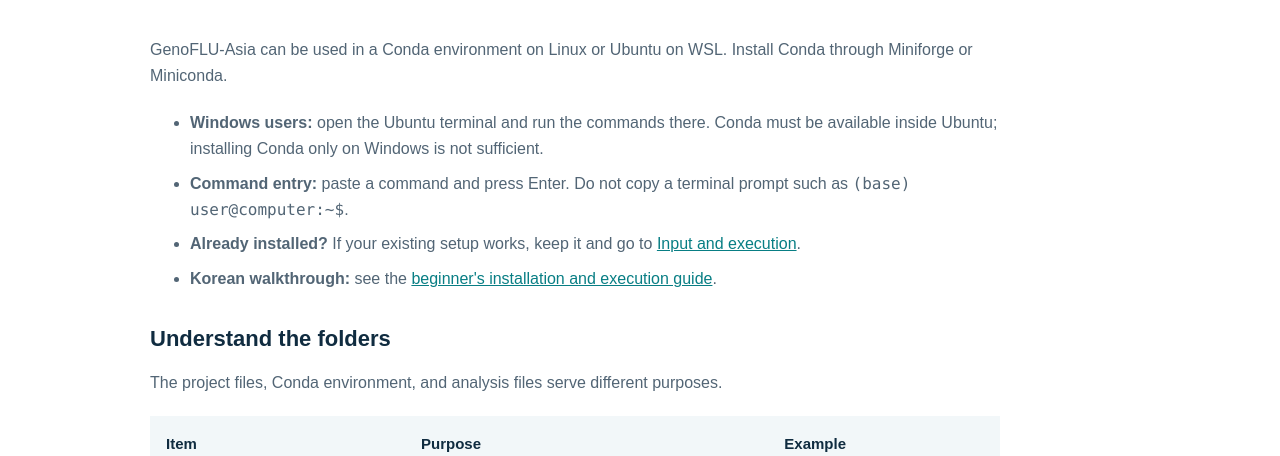
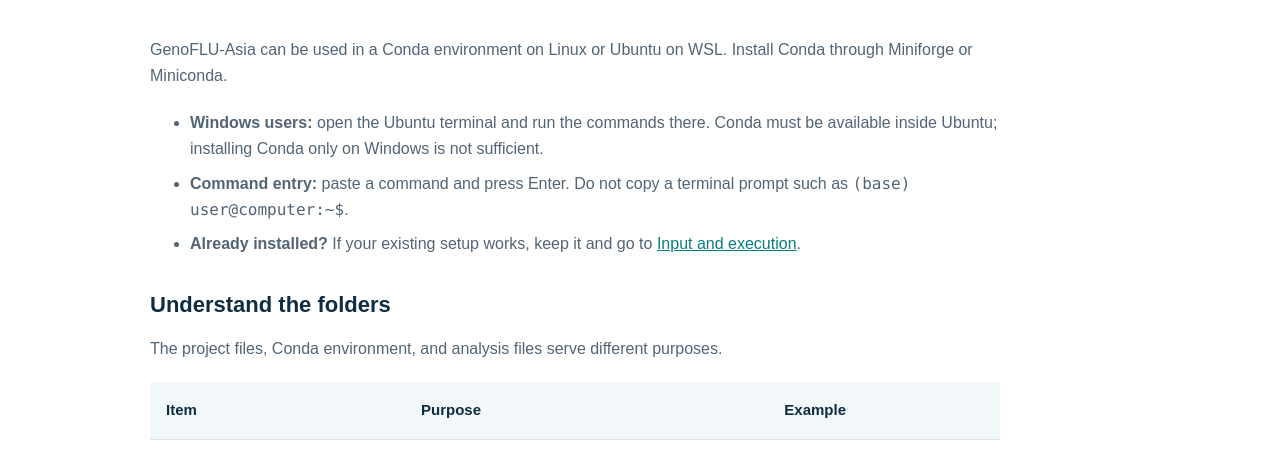
Before and after one commit to KDCA-KNU-VirusResearch/GenoFLU-Asia, a plain HTML site: page docs/installation.html in a window 1280 px wide. Shown: the part 284-740 px from the top of the page. Drawn offline with Linux system fonts and the light colour scheme.

Commit message:
Remove Korean walkthrough and its documentation links

```diff
--- a/docs/installation.html
+++ b/docs/installation.html
@@ -17,7 +17,7 @@
 </head>
 <body><a class="skip" href="#main">Skip to content</a><header><a class="brand" href="index.html"><img class="brand-icon" src="assets/genoflu-asia-icon.svg" alt="" width="40" height="40">GenoFLU<span class="brandasia">-Asia</span></a><nav aria-label="Main navigation"><a href="index.html">Home</a><a href="genotypes.html">Genotypes</a><a href="comparison.html">Comparison</a><a href="installation.html" aria-current="page">Installation</a><a href="usage.html">Usage</a><a href="faqs.html">FAQs</a><a href="updates.html">Updates</a><a href="https://github.com/KDCA-KNU-VirusResearch/GenoFLU-Asia">GitHub ↗</a></nav></header><main id="main" class="docpage"><div class="docintro"><h1>Installation</h1></div><div class="docbody"><section id="installation">
 <p>GenoFLU-Asia can be used in a Conda environment on Linux or Ubuntu on WSL. Install Conda through Miniforge or Miniconda.</p>
-<ul><li><strong>Windows users:</strong> open the Ubuntu terminal and run the commands there. Conda must be available inside Ubuntu; installing Conda only on Windows is not sufficient.</li><li><strong>Command entry:</strong> paste a command and press Enter. Do not copy a terminal prompt such as <code>(base) user@computer:~$</code>.</li><li><strong>Already installed?</strong> If your existing setup works, keep it and go to <a href="usage.html#input-and-execution">Input and execution</a>.</li><li><strong>Korean walkthrough:</strong> see the <a href="docs/beginner_guide_ko.md">beginner&#x27;s installation and execution guide</a>.</li></ul>
+<ul><li><strong>Windows users:</strong> open the Ubuntu terminal and run the commands there. Conda must be available inside Ubuntu; installing Conda only on Windows is not sufficient.</li><li><strong>Command entry:</strong> paste a command and press Enter. Do not copy a terminal prompt such as <code>(base) user@computer:~$</code>.</li><li><strong>Already installed?</strong> If your existing setup works, keep it and go to <a href="usage.html#input-and-execution">Input and execution</a>.</li></ul>
 <h3 id="understand-the-folders">Understand the folders</h3>
 <p>The project files, Conda environment, and analysis files serve different purposes.</p>
 <div class="tablewrap"><table><thead><tr><th>Item</th><th>Purpose</th><th>Example</th></tr></thead><tbody><tr><td>Project folder</td><td>Stores the scripts, reference sequences, and genotype definitions</td><td><code>~/projects/GenoFLU-Asia</code></td></tr><tr><td>Conda environment</td><td>Provides Python, BLAST, and required packages</td><td>Environment named <code>genoflu-asia</code></td></tr><tr><td>Analysis folder</td><td>Stores input FASTA files and output workbooks</td><td><code>~/genoflu_asia_analysis</code></td></tr></tbody></table></div>
```
Also changed, not shown: docs/usage.html (+1 -1 lines), 1 other file.
